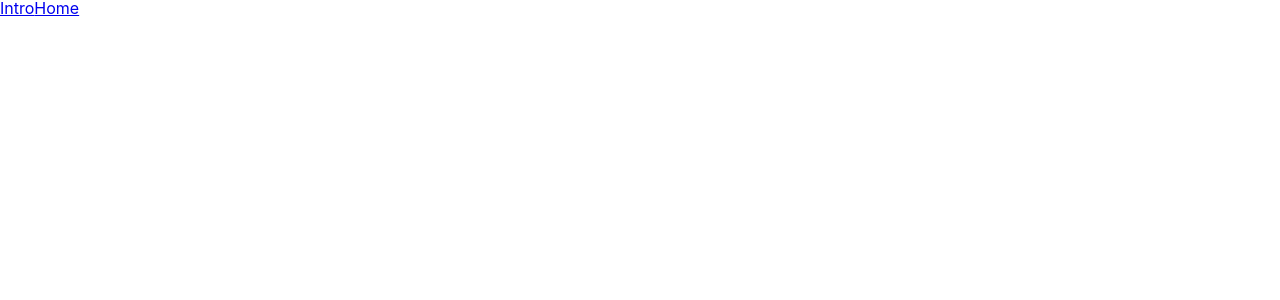
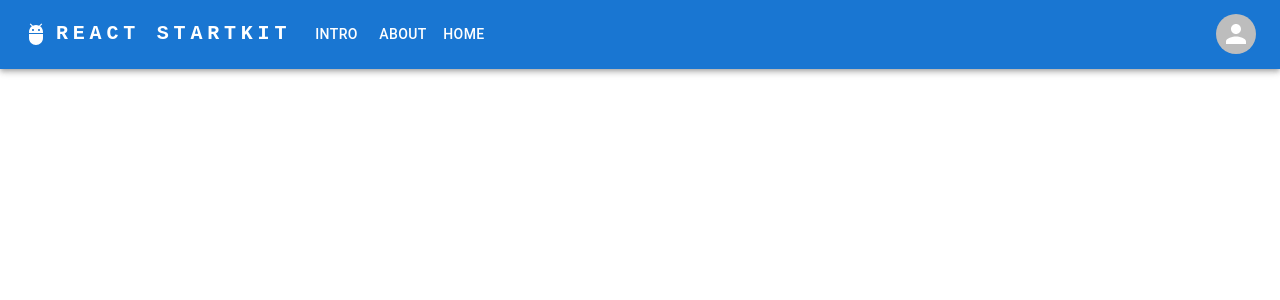
Before and after one commit to congmul/reactjs-exmaples, a React (Create React App) app: page / in a window 1280 px wide. Shown: the top 300 px of the page. Built offline with nearby package versions, Linux system fonts and the light colour scheme.

Commit message:
Update Navigation

```diff
--- a/package.json
+++ b/package.json
@@ -3,6 +3,10 @@
   "version": "0.1.0",
   "private": true,
   "dependencies": {
+    "@emotion/react": "^11.9.3",
+    "@emotion/styled": "^11.9.3",
+    "@mui/icons-material": "^5.8.4",
+    "@mui/material": "^5.8.4",
     "@testing-library/jest-dom": "^5.16.4",
     "@testing-library/react": "^13.3.0",
     "@testing-library/user-event": "^13.5.0",
--- a/src/App.tsx
+++ b/src/App.tsx
@@ -10,6 +10,7 @@
     <Routes>
       <Route path="/" element={<Layout />}>
         <Route path="/intro" element={<Intro />} />
+        <Route path="/about" element={<About />} />
         <Route path="/home" element={<Home />} />
       </Route>
     </Routes>
--- a/src/components/Navbar/Navbar.tsx
+++ b/src/components/Navbar/Navbar.tsx
@@ -1,11 +1,162 @@
-import { Link } from "react-router-dom";
+import * as React from 'react';
+import AppBar from '@mui/material/AppBar';
+import Box from '@mui/material/Box';
+import Toolbar from '@mui/material/Toolbar';
+import IconButton from '@mui/material/IconButton';
+import Typography from '@mui/material/Typography';
+import Menu from '@mui/material/Menu';
+import MenuIcon from '@mui/icons-material/Menu';
+import Container from '@mui/material/Container';
+import Avatar from '@mui/material/Avatar';
+import Button from '@mui/material/Button';
+import Tooltip from '@mui/material/Tooltip';
+import MenuItem from '@mui/material/MenuItem';
+import AdbIcon from '@mui/icons-material/Adb';
 
 const Navbar = ():JSX.Element => {
+    const pages = [{page: 'Intro', href: '/intro'}, {page: 'About', href: '/about'}, {page: 'Home', href: '/home'}];
+    const settings = ['Profile', 'Account', 'Dashboard', 'Logout'];
+
+    const [anchorElNav, setAnchorElNav] = React.useState<null | HTMLElement>(null);
+    const [anchorElUser, setAnchorElUser] = React.useState<null | HTMLElement>(null);
+
+    const handleOpenNavMenu = (event: React.MouseEvent<HTMLElement>) => {
+    setAnchorElNav(event.currentTarget);
+    };
+    const handleOpenUserMenu = (event: React.MouseEvent<HTMLElement>) => {
+    setAnchorElUser(event.currentTarget);
+    };
+
+    const handleCloseNavMenu = () => {
+    setAnchorElNav(null);
+    };
+
+    const handleCloseUserMenu = () => {
+    setAnchorElUser(null);
+    };
     return(
-    <>
-        <Link to='/intro'>Intro</Link>
-        <Link to='/home'>Home</Link>
-    </>)
-}
+    <AppBar position="static">
+      <Container maxWidth="xl">
+        <Toolbar disableGutters>
+          <AdbIcon sx={{ display: { xs: 'none', md: 'flex' }, mr: 1 }} />
+          <Typography
+            variant="h6"
+            noWrap
+            component="a"
+            href="/"
+            sx={{
+              mr: 2,
+              display: { xs: 'none', md: 'flex' },
+              fontFamily: 'monospace',
+              fontWeight: 700,
+              letterSpacing: '.3rem',
+              color: 'inherit',
+              textDecoration: 'none',
+            }}
+          >
+            REACT STARTKIT
+          </Typography>
+
+          <Box sx={{ flexGrow: 1, display: { xs: 'flex', md: 'none' } }}>
+            <IconButton
+              size="large"
+              aria-label="account of current user"
+              aria-controls="menu-appbar"
+              aria-haspopup="true"
+              onClick={handleOpenNavMenu}
+              color="inherit"
+            >
+              <MenuIcon />
+            </IconButton>
+            <Menu
+              id="menu-appbar"
+              anchorEl={anchorElNav}
+              anchorOrigin={{
+                vertical: 'bottom',
+                horizontal: 'left',
+              }}
+              keepMounted
+              transformOrigin={{
+                vertical: 'top',
+                horizontal: 'left',
+              }}
+              open={Boolean(anchorElNav)}
+              onClose={handleCloseNavMenu}
+              sx={{
+                display: { xs: 'block', md: 'none' },
+              }}
+            >
+              {pages.map((page) => (
+                <MenuItem key={page.page} onClick={handleCloseNavMenu}>
+                  <Typography textAlign="center">{page.page}</Typography>
+                </MenuItem>
+              ))}
+            </Menu>
+          </Box>
+          <AdbIcon sx={{ display: { xs: 'flex', md: 'none' }, mr: 1 }} />
+          <Typography
+            variant="h5"
+            noWrap
+            component="a"
+            href=""
+            sx={{
+              mr: 2,
+              display: { xs: 'flex', md: 'none' },
+              flexGrow: 1,
+              fontFamily: 'monospace',
+              fontWeight: 700,
+              letterSpacing: '.3rem',
+              color: 'inherit',
+              textDecoration: 'none',
+            }}
+          >
+            REACT STARTKIT
+          </Typography>
+          <Box sx={{ flexGrow: 1, display: { xs: 'none', md: 'flex' } }}>
+            {pages.map((page) => (
+              <Button
+                key={page.page}
+                href={page.href}
+                onClick={handleCloseNavMenu}
+                sx={{ my: 2, color: 'white', display: 'block' }}
+              >
+                {page.page}
+              </Button>
+            ))}
+          </Box>
+
+          <Box sx={{ flexGrow: 0 }}>
+            <Tooltip title="Open settings">
+              <IconButton onClick={handleOpenUserMenu} sx={{ p: 0 }}>
+                <Avatar alt="Remy Sharp" />
+              </IconButton>
+            </Tooltip>
+            <Menu
+              sx={{ mt: '45px' }}
+              id="menu-appbar"
+              anchorEl={anchorElUser}
+              anchorOrigin={{
+                vertical: 'top',
+                horizontal: 'right',
+              }}
+              keepMounted
+              transformOrigin={{
+                vertical: 'top',
+                horizontal: 'right',
+              }}
+              open={Boolean(anchorElUser)}
+              onClose={handleCloseUserMenu}
+            >
+              {settings.map((setting) => (
+                <MenuItem key={setting} onClick={handleCloseUserMenu}>
+                  <Typography textAlign="center">{setting}</Typography>
+                </MenuItem>
+              ))}
+            </Menu>
+          </Box>
+        </Toolbar>
+      </Container>
+    </AppBar>
+)}
 
 export default Navbar;
```
Also changed, not shown: 1 other file (tests, documents, lock files or other folders).
